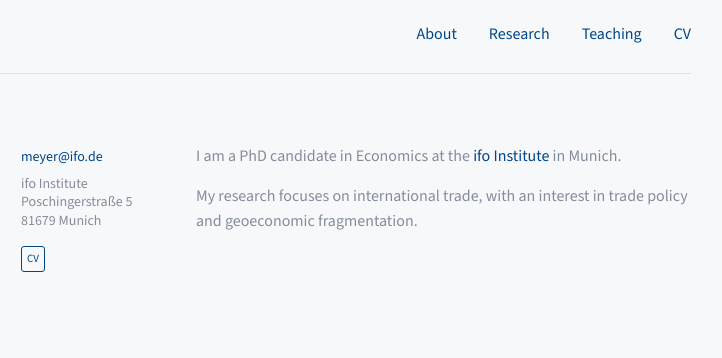
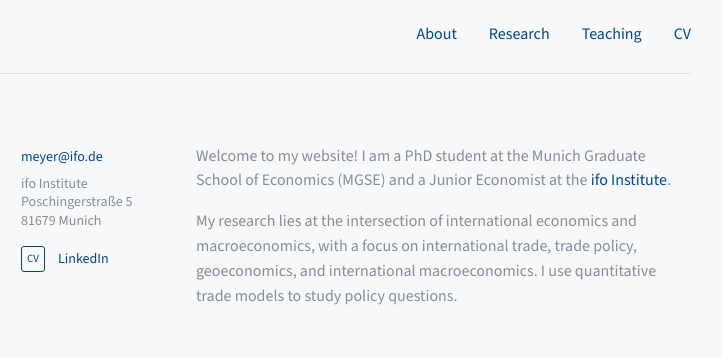
Before and after one commit to Renke-Meyer/Renke-Meyer.github.io, a plain HTML site: page index.html in a window 1280 px wide. Shown: the top 358 px of the page, 409-1131 px from the left. Drawn offline with nearby package versions, Linux system fonts and the light colour scheme.

Commit message:
Update index.html

```diff
--- a/index.html
+++ b/index.html
@@ -365,26 +365,23 @@ footer {
 
       <div class="profile-links">
   <a class="cv-icon" href="cv.pdf" aria-label="View CV as PDF">CV</a>
-
-        <!-- Add your actual profile URLs here, for example:
-        <a href="YOUR_LINKEDIN_URL">LinkedIn</a>
-        -->
+  <a href="https://www.linkedin.com/">LinkedIn</a>
 </div>
     </div>
 
    <div class="bio">
   <p>
-        I am a PhD candidate in Economics at the
-        <a href="https://www.ifo.de/en">ifo Institute</a>
-        in Munich.
+    Welcome to my website! I am a PhD student at the
+    Munich Graduate School of Economics (MGSE) and a Junior Economist
+    at the <a href="https://www.ifo.de/en">ifo Institute</a>.
   </p>
 
   <p>
-        My research focuses on international trade, with an interest
-        in trade policy and geoeconomic fragmentation.
+    My research lies at the intersection of international economics
+    and macroeconomics, with a focus on international trade, trade
+    policy, geoeconomics, and international macroeconomics.
+    I use quantitative trade models to study policy questions.
   </p>
-
-      <!-- Add another short paragraph about your current research. -->
 </div>
 
   </section>
```
Lines whose indentation alone changed are shown as unchanged.
